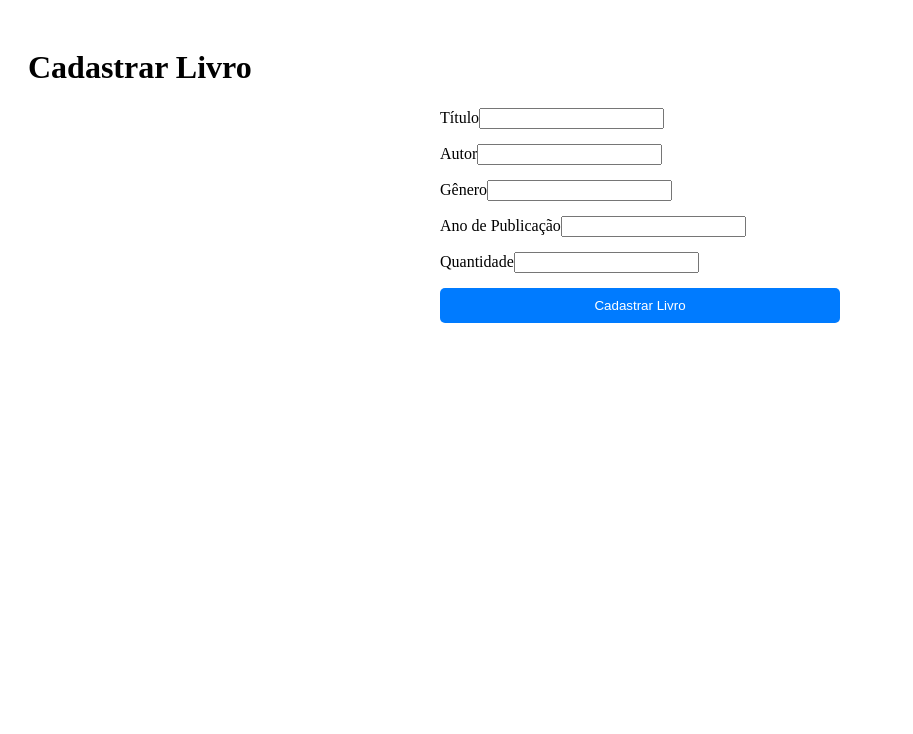
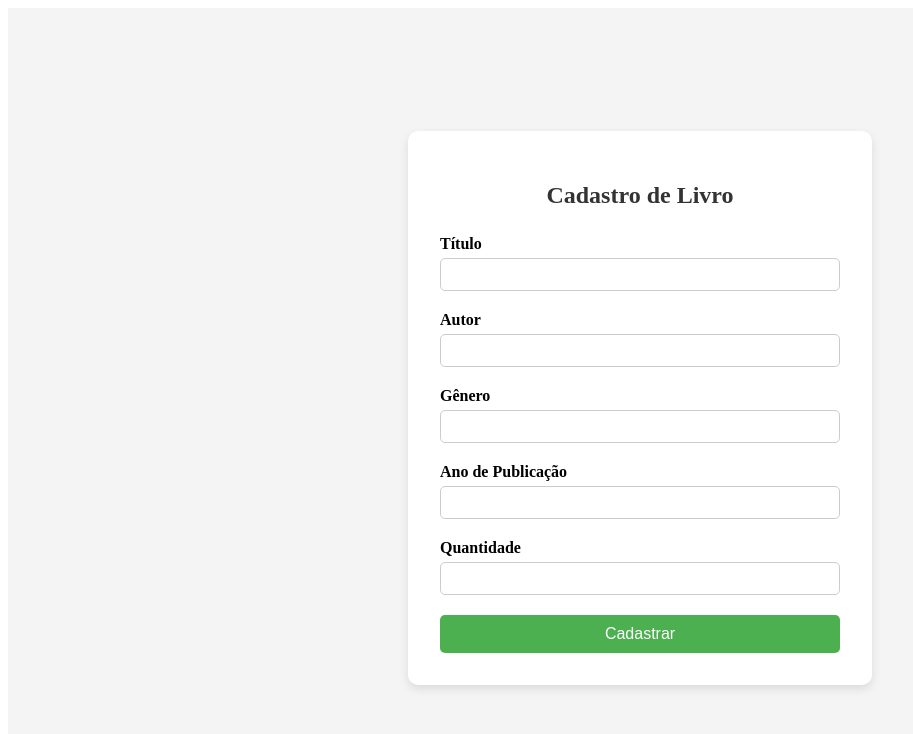
Before and after one commit to anamilchert/biblioTech, a React (Vite) app in the folder frontend/: page /book-form in a window 1280 px wide. Shown: the top 734 px of the page, without its empty margins (0-913 px from the left). Built offline with nearby package versions, Linux system fonts and the light colour scheme.

Commit message:
estilizando o formulario de cadastro de livro

```diff
--- a/frontend/src/App.jsx
+++ b/frontend/src/App.jsx
@@ -1,13 +1,17 @@
 import { BrowserRouter as Router, Routes, Route } from "react-router-dom";
 import Home from "./pages/Home";
-import BookForm from "./pages/BookForm";  // Importe o componente BookForm
+import BookForm from "./pages/BookForm";
+import BookList from "./pages/BookList";
+import LoanForm from "./pages/LoanForm";
 
 function App() {
   return (
     <Router>
       <Routes>
         <Route path="/" element={<Home />} />
-        <Route path="/book-form" element={<BookForm />} /> {/* Rota para o formulário de cadastro de livro */}
+        <Route path="/book-form" element={<BookForm />} />
+        <Route path="/books" element={<BookList />} />
+        <Route path="/loan" element={<LoanForm />} />
       </Routes>
     </Router>
   );
--- a/frontend/src/pages/BookForm.jsx
+++ b/frontend/src/pages/BookForm.jsx
@@ -1,8 +1,8 @@
 import { useState } from "react";
-import axios from "axios";
+import styled from "styled-components";
 
 const BookForm = () => {
-  const [formData, setFormData] = useState({
+  const [book, setBook] = useState({
     title: "",
     author: "",
     genre: "",
@@ -10,118 +10,137 @@ const BookForm = () => {
     quantity: "",
   });
 
-  // Atualizar os dados do formulário
   const handleChange = (e) => {
-    const { name, value } = e.target;
-    setFormData({ ...formData, [name]: value });
+    setBook({ ...book, [e.target.name]: e.target.value });
   };
 
-  // Submeter o formulário para criar um livro
   const handleSubmit = async (e) => {
     e.preventDefault();
 
-    const bookData = {
-      title: formData.title,
-      author: formData.author,
-      genre: formData.genre,
-      publishedYear: formData.publishedYear,
-      quantity: formData.quantity,
-    };
+    const response = await fetch("http://localhost:5000/api/books", {
+      method: "POST",
+      headers: {
+        "Content-Type": "application/json",
+      },
+      body: JSON.stringify(book),
+    });
 
-    try {
-      const response = await axios.post("http://localhost:5000/books", bookData);
+    if (response.ok) {
       alert("Livro cadastrado com sucesso!");
-      // Limpar o formulário após o envio
-      setFormData({
-        title: "",
-        author: "",
-        genre: "",
-        publishedYear: "",
-        quantity: "",
-      });
-    } catch (error) {
-      console.error("Erro ao cadastrar o livro", error);
-      alert("Erro ao cadastrar o livro");
+      setBook({ title: "", author: "", genre: "", publishedYear: "", quantity: "" });
+    } else {
+      alert("Erro ao cadastrar o livro.");
     }
   };
 
   return (
-    <div style={styles.container}>
-      <h1>Cadastrar Livro</h1>
-      <form onSubmit={handleSubmit} style={styles.form}>
-        <div style={styles.formGroup}>
-          <label htmlFor="title">Título</label>
-          <input
+    <Container>
+      <FormContainer>
+        <Title>Cadastro de Livro</Title>
+        <Form onSubmit={handleSubmit}>
+          <Label>Título</Label>
+          <Input
             type="text"
-            id="title"
             name="title"
-            value={formData.title}
+            value={book.title}
             onChange={handleChange}
             required
           />
-        </div>
 
-        <div style={styles.formGroup}>
-          <label htmlFor="author">Autor</label>
-          <input
+          <Label>Autor</Label>
+          <Input
             type="text"
-            id="author"
             name="author"
-            value={formData.author}
+            value={book.author}
             onChange={handleChange}
             required
           />
-        </div>
 
-        <div style={styles.formGroup}>
-          <label htmlFor="genre">Gênero</label>
-          <input
+          <Label>Gênero</Label>
+          <Input
             type="text"
-            id="genre"
             name="genre"
-            value={formData.genre}
+            value={book.genre}
+            onChange={handleChange}
+          />
+
+          <Label>Ano de Publicação</Label>
+          <Input
+            type="number"
+            name="publishedYear"
+            value={book.publishedYear}
+            onChange={handleChange}
+          />
+
+          <Label>Quantidade</Label>
+          <Input
+            type="number"
+            name="quantity"
+            value={book.quantity}
             onChange={handleChange}
             required
           />
-        </div>
 
-        <div style={styles.formGroup}>
-          <label htmlFor="publishedYear">Ano de Publicação</label>
-          <input
-            type="number"
-            id="publishedYear"
-            name="publishedYear"
-            value={formData.publishedYear}
-            onChange={handleChange}
-            required
-          />
-        </div>
-
-        <div style={styles.formGroup}>
-          <label htmlFor="quantity">Quantidade</label>
-          <input
-            type="number"
-            id="quantity"
-            name="quantity"
-            value={formData.quantity}
-            onChange={handleChange}
-            required
-          />
-        </div>
-
-        <button type="submit" style={styles.button}>
-          Cadastrar Livro
-        </button>
-      </form>
-    </div>
+          <Button type="submit">Cadastrar</Button>
+        </Form>
+      </FormContainer>
+    </Container>
   );
 };
 
-const styles = {
-  container: { padding: "20px" },
-  form: { display: "flex", flexDirection: "column", maxWidth: "400px", margin: "0 auto" },
-  formGroup: { marginBottom: "15px" },
-  button: { padding: "10px", cursor: "pointer", background: "#007bff", color: "#fff", border: "none", borderRadius: "5px" },
-};
+export default BookForm;
 
-export default BookForm;
+// 🔹 ESTILIZAÇÃO COM STYLED-COMPONENTS 🔹
+const Container = styled.div`
+  display: flex;
+  justify-content: center;
+  align-items: center;
+  height: 100vh;
+  background: #f4f4f4;
+`;
+
+const FormContainer = styled.div`
+  background: #ffffff;
+  padding: 2rem;
+  border-radius: 10px;
+  box-shadow: 0 4px 10px rgba(0, 0, 0, 0.1);
+  width: 400px;
+`;
+
+const Title = styled.h2`
+  text-align: center;
+  color: #333;
+  margin-bottom: 1rem;
+`;
+
+const Form = styled.form`
+  display: flex;
+  flex-direction: column;
+`;
+
+const Label = styled.label`
+  font-weight: bold;
+  margin-top: 10px;
+`;
+
+const Input = styled.input`
+  padding: 8px;
+  margin: 5px 0 10px;
+  border: 1px solid #ccc;
+  border-radius: 5px;
+`;
+
+const Button = styled.button`
+  background: #4caf50;
+  color: white;
+  padding: 10px;
+  border: none;
+  border-radius: 5px;
+  cursor: pointer;
+  font-size: 16px;
+  margin-top: 10px;
+
+  &:hover {
+    background: #45a049;
+  }
+`;
--- a/frontend/src/pages/Home.jsx
+++ b/frontend/src/pages/Home.jsx
@@ -7,7 +7,7 @@ const Home = () => {
 
       <div style={styles.buttons}>
         <Link to="/books">
-          <button style={styles.button}>Ir para Lista de Livros</button>
+          <button style={styles.button}>Lista de Livros</button>
         </Link>
         <Link to="/loan">
           <button style={styles.button}>Registrar Empréstimo</button>
```
